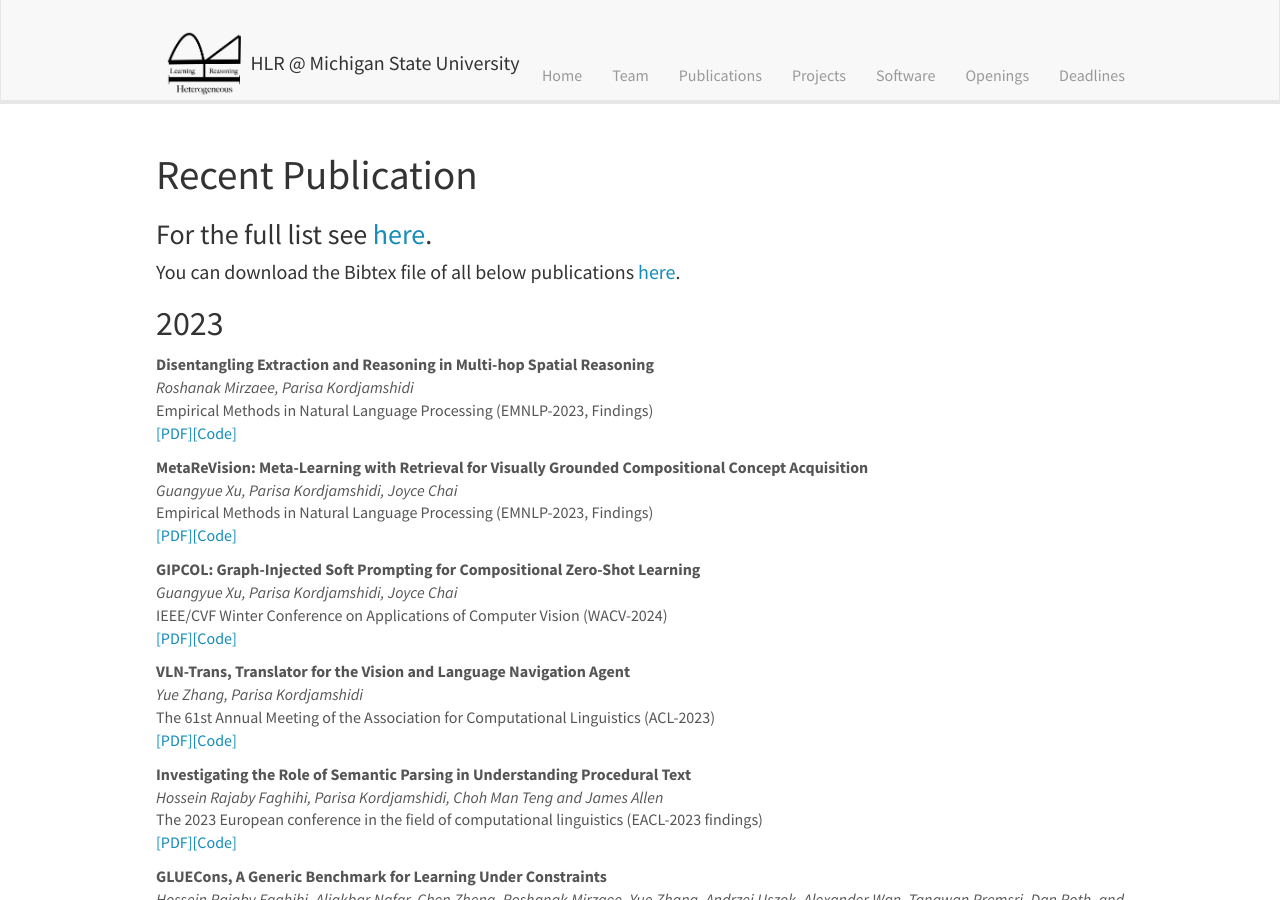
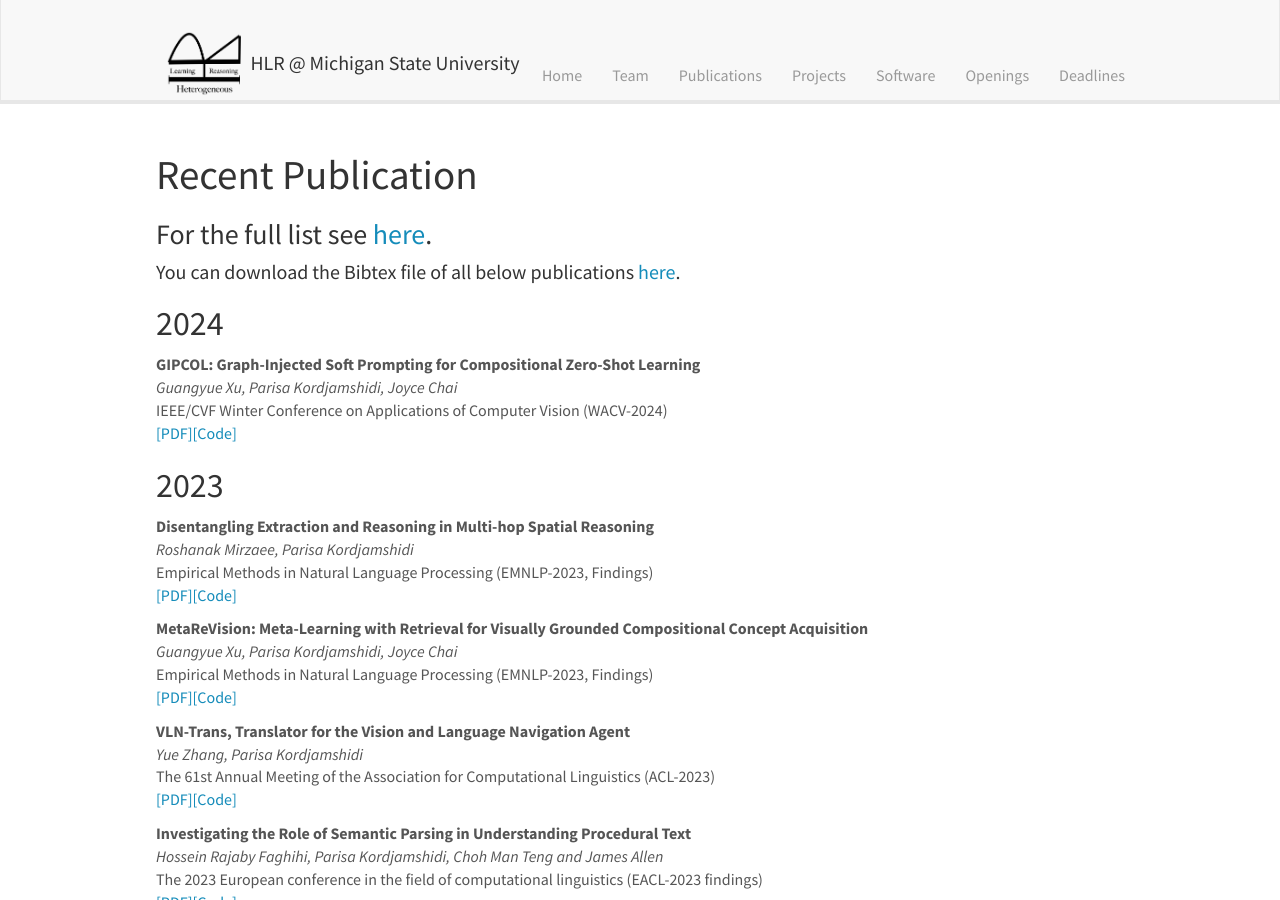
Before and after one commit to HLR/HLR.github.io, a Jekyll site: the page built from _pages/publications.md, in a window 1280 px wide and 900 px high. Built offline with Jekyll 4.4.1, drawn with Linux system fonts in a browser that asks for light colours; nearby versions of some CDN libraries; some of the changed lines change nothing that is shown.

Commit message:
update publist

```diff
--- a/_data/publist.yml
+++ b/_data/publist.yml
@@ -1,3 +1,15 @@
+#2024
+- title: "GIPCOL: Graph-Injected Soft Prompting for Compositional Zero-Shot Learning"
+  authors: Guangyue Xu, Parisa Kordjamshidi, Joyce Chai
+  venue: IEEE/CVF Winter Conference on Applications of Computer Vision (WACV-2024)
+  year: 2024
+  links:
+    - url:
+      display: PDF
+    - url:
+      display: Code
+
+
 #2023
 - title: "Disentangling Extraction and Reasoning in Multi-hop Spatial Reasoning"
   authors: Roshanak Mirzaee, Parisa Kordjamshidi
@@ -13,17 +25,6 @@
 - title: "MetaReVision: Meta-Learning with Retrieval for Visually Grounded Compositional Concept Acquisition"
   authors: Guangyue Xu, Parisa Kordjamshidi, Joyce Chai
   venue: Empirical Methods in Natural Language Processing (EMNLP-2023, Findings)
-  year: 2023
-  links:
-    - url:
-      display: PDF
-    - url:
-      display: Code
-
-
-- title: "GIPCOL: Graph-Injected Soft Prompting for Compositional Zero-Shot Learning"
-  authors: Guangyue Xu, Parisa Kordjamshidi, Joyce Chai
-  venue: IEEE/CVF Winter Conference on Applications of Computer Vision (WACV-2024)
   year: 2023
   links:
     - url:
```
